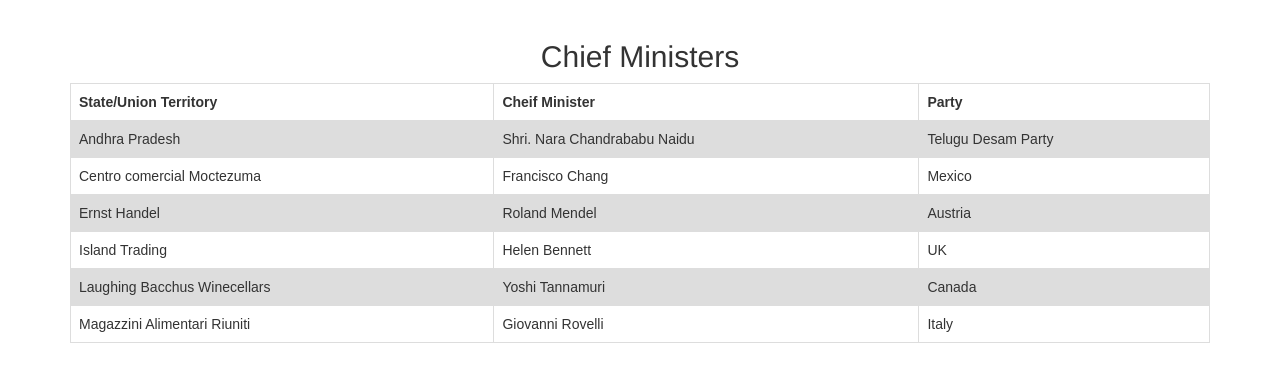
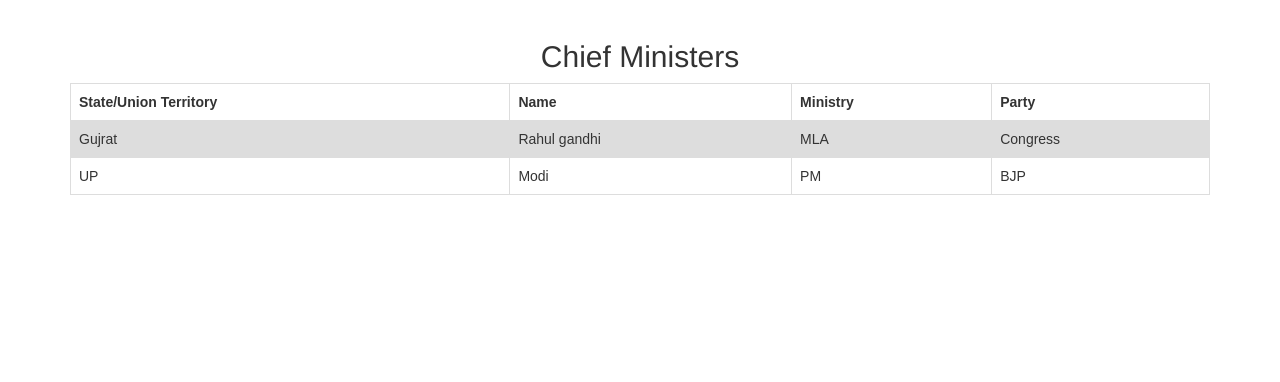
Before and after one commit to gautamamber/Django-social-media-application, a Django app: page /nirvachit/former_minister/ in a window 1280 px wide. Shown: the part 52-434 px from the top of the page. Run offline with Django 3.2, Linux system fonts and the light colour scheme; data comes from the database, SQL or seed files in the repository; some libraries are stand-ins or nearby versions.

Commit message:
Minister model and page updated

```diff
--- a/pollapp/models.py
+++ b/pollapp/models.py
@@ -132,7 +132,7 @@ class ElectionUpdate(models.Model):
 
 class Ministry(models.Model):
 	party = models.CharField(max_length = 100, blank = True)
-	minisrty = models.CharField(max_length = 100, blank = True)
+	ministry = models.CharField(max_length = 100, blank = True)
 	name = models.CharField(max_length = 100, blank = True)
 	state = models.CharField(max_length = 100, blank = True)
 
--- a/pollapp/templates/pollapp/chief_minister.html
+++ b/pollapp/templates/pollapp/chief_minister.html
@@ -26,39 +26,18 @@ tr:nth-child(even) {
 	<table>
   <tr>
     <th>State/Union Territory</th>
-    <th>Cheif Minister</th>
+    <th>Name</th>
+    <th>Ministry</th>
     <th>Party</th>
   </tr>
+{% for i in minister %}
   <tr>
-    <td>Andhra Pradesh</td>
-    <td>Shri. Nara Chandrababu Naidu</td>
-    <td>Telugu Desam Party</td>
+    <td>{{i.state}}</td>
+    <td>{{i.name}}</td>
+    <td>{{i.ministry}}</td>
+    <td>{{i.party}}</td>
   </tr>
-  <tr>
-    <td>Centro comercial Moctezuma</td>
-    <td>Francisco Chang</td>
-    <td>Mexico</td>
-  </tr>
-  <tr>
-    <td>Ernst Handel</td>
-    <td>Roland Mendel</td>
-    <td>Austria</td>
-  </tr>
-  <tr>
-    <td>Island Trading</td>
-    <td>Helen Bennett</td>
-    <td>UK</td>
-  </tr>
-  <tr>
-    <td>Laughing Bacchus Winecellars</td>
-    <td>Yoshi Tannamuri</td>
-    <td>Canada</td>
-  </tr>
-  <tr>
-    <td>Magazzini Alimentari Riuniti</td>
-    <td>Giovanni Rovelli</td>
-    <td>Italy</td>
-  </tr>
+{% endfor %}
 </table>
 			</center>
 		</div>
--- a/pollapp/views.py
+++ b/pollapp/views.py
@@ -2,7 +2,7 @@ from django.shortcuts import render
 # Create your views here.
 from django.shortcuts import render, get_object_or_404, redirect
 from django.http import HttpResponse, HttpResponseRedirect
-from .models import Post, Comment, News, Subscriber, State, Party, ElectionUpdate
+from .models import Post, Comment, News, Subscriber, State, Party, ElectionUpdate, Ministry
 from .forms import RegistrationForm, CommentForm, NewsForm, NewsLetterForm
 from django.urls import reverse
 from django.utils import timezone
@@ -30,7 +30,8 @@ def election_update_details(request, pk):
 
 # List of chief ministers
 def chief_minister(request):
-	return render(request, 'pollapp/chief_minister.html')
+	minister = Ministry.objects.all()
+	return render(request, 'pollapp/chief_minister.html', {'minister' : minister})
 
 # News
 def news(request):
```
Also changed, not shown: db.sqlite3, pollapp/migrations/0017_auto_20190405_1822.py (added).
